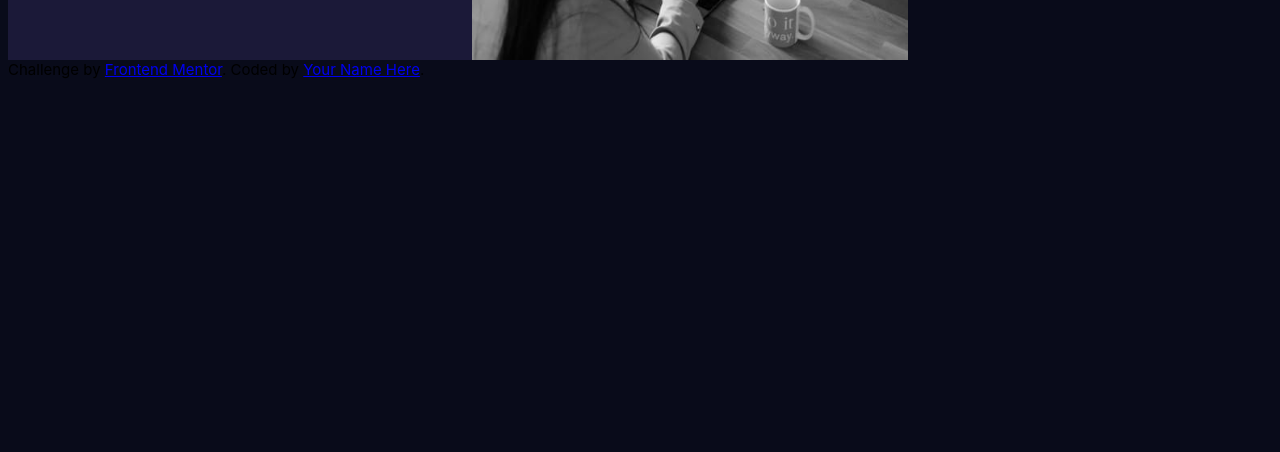
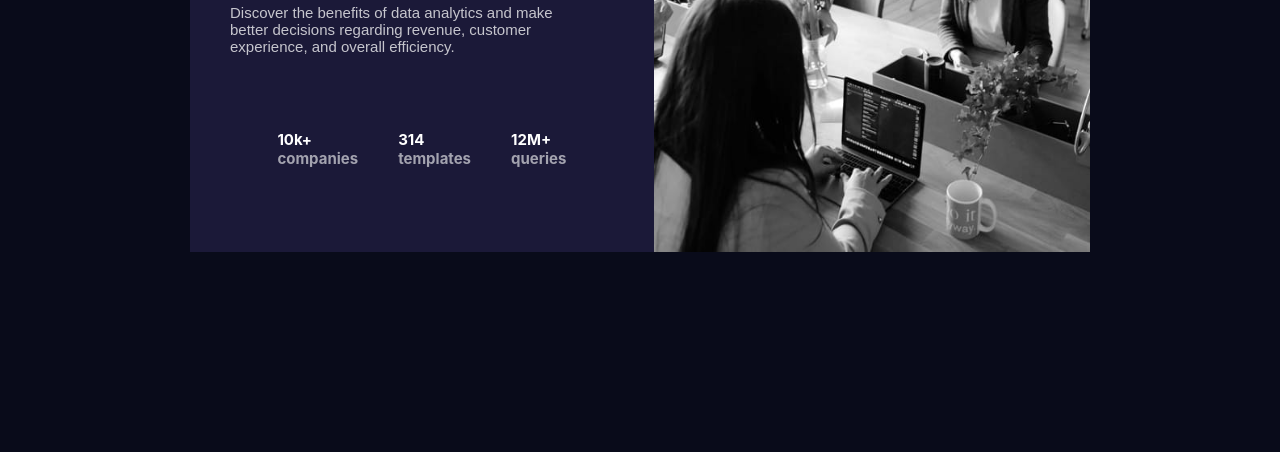
Before and after one commit to CristopherGS/RETOS, a plain HTML site: page 1. Stats preview card component/Cris/index.html in a window 1280 px wide. Shown: the part 348-800 px from the top of the page. Drawn offline with Linux system fonts and the light colour scheme.

Commit message:
terminado para computadora

```diff
--- a/1. Stats preview card component/Cris/css/style.css
+++ b/1. Stats preview card component/Cris/css/style.css
@@ -1,35 +1,71 @@
-body{
+body {
   background-color: hsl(233, 47%, 7%);
   font-size: 15px;
-    font-family: 'Inter', sans-serif;
+  font-family: "Inter", sans-serif;
 }
-.template{
+.padre {
+  display: flex;
+  align-items: center;
+  justify-content: center;
+  margin-top: 200px;
+}
+.template {
   display: flex;
   background-color: hsl(244, 38%, 16%);
   width: 900px;
   height: 400px;
 }
-#parrafo{
+.stats {
+  display: flex;
+  flex-direction: row;
+  justify-content: center;
+
+}
+#companies {
+  margin: 20px;
+  color: hsla(0, 0%, 100%, 0.6);
+}
+#teplates {
+  margin: 20px;
+  color: hsla(0, 0%, 100%, 0.6);
+}
+#queris {
+  margin: 20px;
+  color: hsla(0, 0%, 100%, 0.6);
+}
+#uno{
+    color: hsl(0, 0%, 100%);
+}
+#dos{
+    color: hsl(0, 0%, 100%);
+}
+#tres{
+    color: hsl(0, 0%, 100%);
+}
+#parrafo {
   text-align: left;
-    font-family: 'Lexend Deca', sans-serif;
+  font-family: "Lexend Deca", sans-serif;
   font-size: 15px;
   margin-right: 20px;
   color: hsla(0, 0%, 100%, 0.75);
 }
-#info{
+#info {
   color: hsl(0, 0%, 100%);
 }
-#text{
+#text {
   padding: 10px;
   margin: 30px;
 }
 
-#imagen{
+#imagen {
   width: 100%;
 }
 img {
   width: 100%;
   height: 100%;
 }
+h1 > #r {
+  color: hsl(277, 64%, 61%);
+}
 
 /* cambiamos el template */
--- a/1. Stats preview card component/Cris/index.html
+++ b/1. Stats preview card component/Cris/index.html
@@ -21,12 +21,13 @@
     .attribution a { color: hsl(228, 45%, 44%); }
   </style> -->
   </head>
+  <div class="padre">
     <body>
       <div class="template">
         <div id="info">
           <div id="text">
             <!-- title -->
-          <h1>Get insights that help your business grow.</h1>
+            <h1>Get <b id="r">insights</b> that help your business grow.</h1>
             <div id="parrafo">
               <p>
                 Discover the benefits of data analytics and make better decisions
@@ -36,9 +37,10 @@
 
           </div>
           <div class="stats">
-          <div id="companies">10k+ companies</div>
-          <div id="teplates">314 templates</div>
-          <div id="queris">12m+ queries</div>
+            <div id="companies"><b id="uno">10k+</b> <br> <b id="companiesresalt">companies</b></div>
+            <div id="teplates"><b id="dos">314</b> <br><b id="teplatesresalt">templates</b></div>
+            <div id="queris"><b id="tres">12M+</b> <br> <b id="querisresalt">queries</b></div>
+
           </div>
         </div>
         <div id="imagen">
@@ -46,13 +48,6 @@
         </div>
       </div>
 
-    <footer>
-      <div class="attribution">
-        Challenge by
-        <a href="https://www.frontendmentor.io?ref=challenge" target="_blank"
-          >Frontend Mentor</a
-        >. Coded by <a href="#">Your Name Here</a>.
   </div>
-    </footer>
   </body>
 </html>
```
Also changed, not shown: 1. Stats preview card component/Cris/css/style-guide.md (+1 -1 lines). Lines whose indentation alone changed are shown as unchanged.
